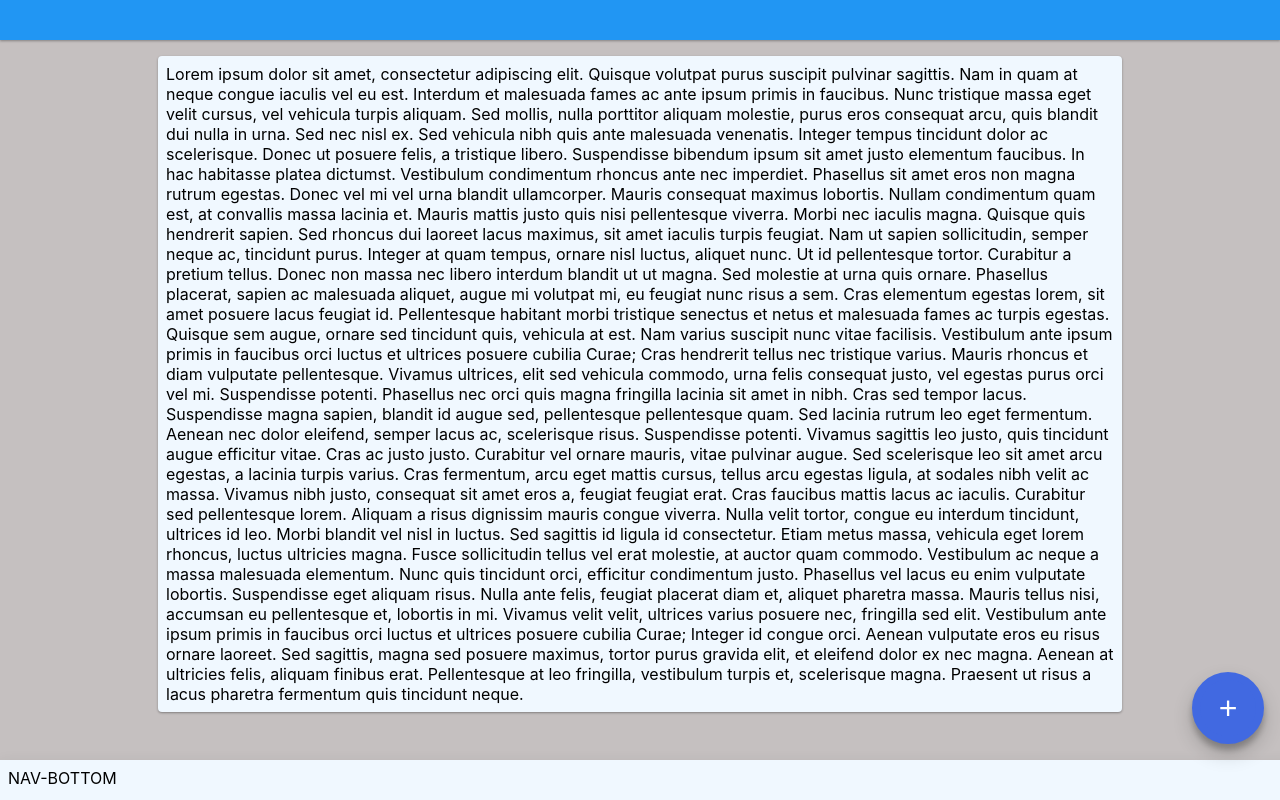
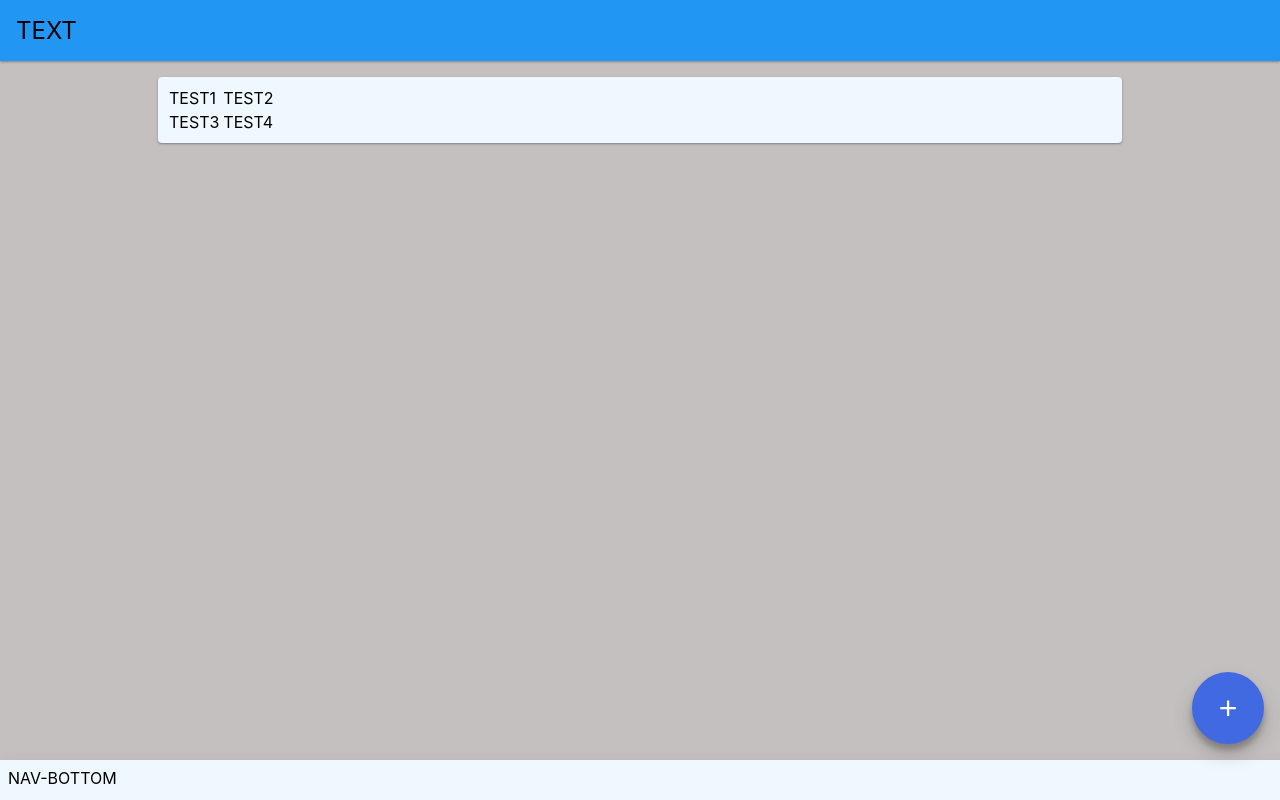
Before and after one commit to chrisvrose/nodejs-fm, a website: page static/index.html in a window 1280 px wide. Drawn offline with Linux system fonts and the light colour scheme.

Commit message:
Test main body

```diff
--- a/static/base.css
+++ b/static/base.css
@@ -16,9 +16,12 @@ body{
 .navbar-container{
     /* Primary color */
     background-color: #2196f3;
-    height:2.5rem;
 }
-
+.navbar{
+    position:float;
+    padding:1rem;
+    font-size:1.5em;
+}
 .content{
     padding:0.5rem;
     border-radius: 0.25rem;
--- a/static/index.html
+++ b/static/index.html
@@ -7,21 +7,25 @@
     </head>
     <body>
         <div class="navbar-container box-shadow-1">
-            <div class="navbar"></div>
+            <div class="navbar">
+                <div class="navbar-text">TEXT</div>
+
+            </div>
         </div>
         <div class="container">
             <div class="content box-shadow-1">
-                <div class="lipsum">
-                        Lorem ipsum dolor sit amet, consectetur adipiscing elit. Quisque volutpat purus suscipit pulvinar sagittis. Nam in quam at neque congue iaculis vel eu est. Interdum et malesuada fames ac ante ipsum primis in faucibus. Nunc tristique massa eget velit cursus, vel vehicula turpis aliquam. Sed mollis, nulla porttitor aliquam molestie, purus eros consequat arcu, quis blandit dui nulla in urna. Sed nec nisl ex. Sed vehicula nibh quis ante malesuada venenatis. Integer tempus tincidunt dolor ac scelerisque. Donec ut posuere felis, a tristique libero. Suspendisse bibendum ipsum sit amet justo elementum faucibus. In hac habitasse platea dictumst. Vestibulum condimentum rhoncus ante nec imperdiet. Phasellus sit amet eros non magna rutrum egestas. Donec vel mi vel urna blandit ullamcorper. Mauris consequat maximus lobortis. Nullam condimentum quam est, at convallis massa lacinia et.
-
-                        Mauris mattis justo quis nisi pellentesque viverra. Morbi nec iaculis magna. Quisque quis hendrerit sapien. Sed rhoncus dui laoreet lacus maximus, sit amet iaculis turpis feugiat. Nam ut sapien sollicitudin, semper neque ac, tincidunt purus. Integer at quam tempus, ornare nisl luctus, aliquet nunc. Ut id pellentesque tortor. Curabitur a pretium tellus. Donec non massa nec libero interdum blandit ut ut magna. Sed molestie at urna quis ornare. Phasellus placerat, sapien ac malesuada aliquet, augue mi volutpat mi, eu feugiat nunc risus a sem. Cras elementum egestas lorem, sit amet posuere lacus feugiat id. Pellentesque habitant morbi tristique senectus et netus et malesuada fames ac turpis egestas. Quisque sem augue, ornare sed tincidunt quis, vehicula at est. Nam varius suscipit nunc vitae facilisis. Vestibulum ante ipsum primis in faucibus orci luctus et ultrices posuere cubilia Curae;
-
-                        Cras hendrerit tellus nec tristique varius. Mauris rhoncus et diam vulputate pellentesque. Vivamus ultrices, elit sed vehicula commodo, urna felis consequat justo, vel egestas purus orci vel mi. Suspendisse potenti. Phasellus nec orci quis magna fringilla lacinia sit amet in nibh. Cras sed tempor lacus. Suspendisse magna sapien, blandit id augue sed, pellentesque pellentesque quam. Sed lacinia rutrum leo eget fermentum. Aenean nec dolor eleifend, semper lacus ac, scelerisque risus. Suspendisse potenti. Vivamus sagittis leo justo, quis tincidunt augue efficitur vitae. Cras ac justo justo. Curabitur vel ornare mauris, vitae pulvinar augue. Sed scelerisque leo sit amet arcu egestas, a lacinia turpis varius. Cras fermentum, arcu eget mattis cursus, tellus arcu egestas ligula, at sodales nibh velit ac massa.
-
-                        Vivamus nibh justo, consequat sit amet eros a, feugiat feugiat erat. Cras faucibus mattis lacus ac iaculis. Curabitur sed pellentesque lorem. Aliquam a risus dignissim mauris congue viverra. Nulla velit tortor, congue eu interdum tincidunt, ultrices id leo. Morbi blandit vel nisl in luctus. Sed sagittis id ligula id consectetur. Etiam metus massa, vehicula eget lorem rhoncus, luctus ultricies magna. Fusce sollicitudin tellus vel erat molestie, at auctor quam commodo. Vestibulum ac neque a massa malesuada elementum. Nunc quis tincidunt orci, efficitur condimentum justo. Phasellus vel lacus eu enim vulputate lobortis. Suspendisse eget aliquam risus. Nulla ante felis, feugiat placerat diam et, aliquet pharetra massa.
-
-                        Mauris tellus nisi, accumsan eu pellentesque et, lobortis in mi. Vivamus velit velit, ultrices varius posuere nec, fringilla sed elit. Vestibulum ante ipsum primis in faucibus orci luctus et ultrices posuere cubilia Curae; Integer id congue orci. Aenean vulputate eros eu risus ornare laoreet. Sed sagittis, magna sed posuere maximus, tortor purus gravida elit, et eleifend dolor ex nec magna. Aenean at ultricies felis, aliquam finibus erat. Pellentesque at leo fringilla, vestibulum turpis et, scelerisque magna. Praesent ut risus a lacus pharetra fermentum quis tincidunt neque.
-                </div>
+                <table id="files-details">
+                    <tbody>
+                        <tr>
+                            <td>TEST1</td>
+                            <td>TEST2</td>
+                        </tr>
+                        <tr>
+                            <td>TEST3</td>
+                            <td>TEST4</td>
+                        </tr>
+                    </tbody>
+                </table>
             </div>
         </div>
 
@@ -31,7 +35,7 @@
                 <button class="nav-bottom-button box-shadow-3 box-shadow-3-active">+</button>
             </div>
             <div class="nav-bottom box-shadow-3">
-                NAV-BOTTOM
+                <span class="nav-bottom-text">NAV-BOTTOM</span>
             </div>
         </div>
     </body>
```
